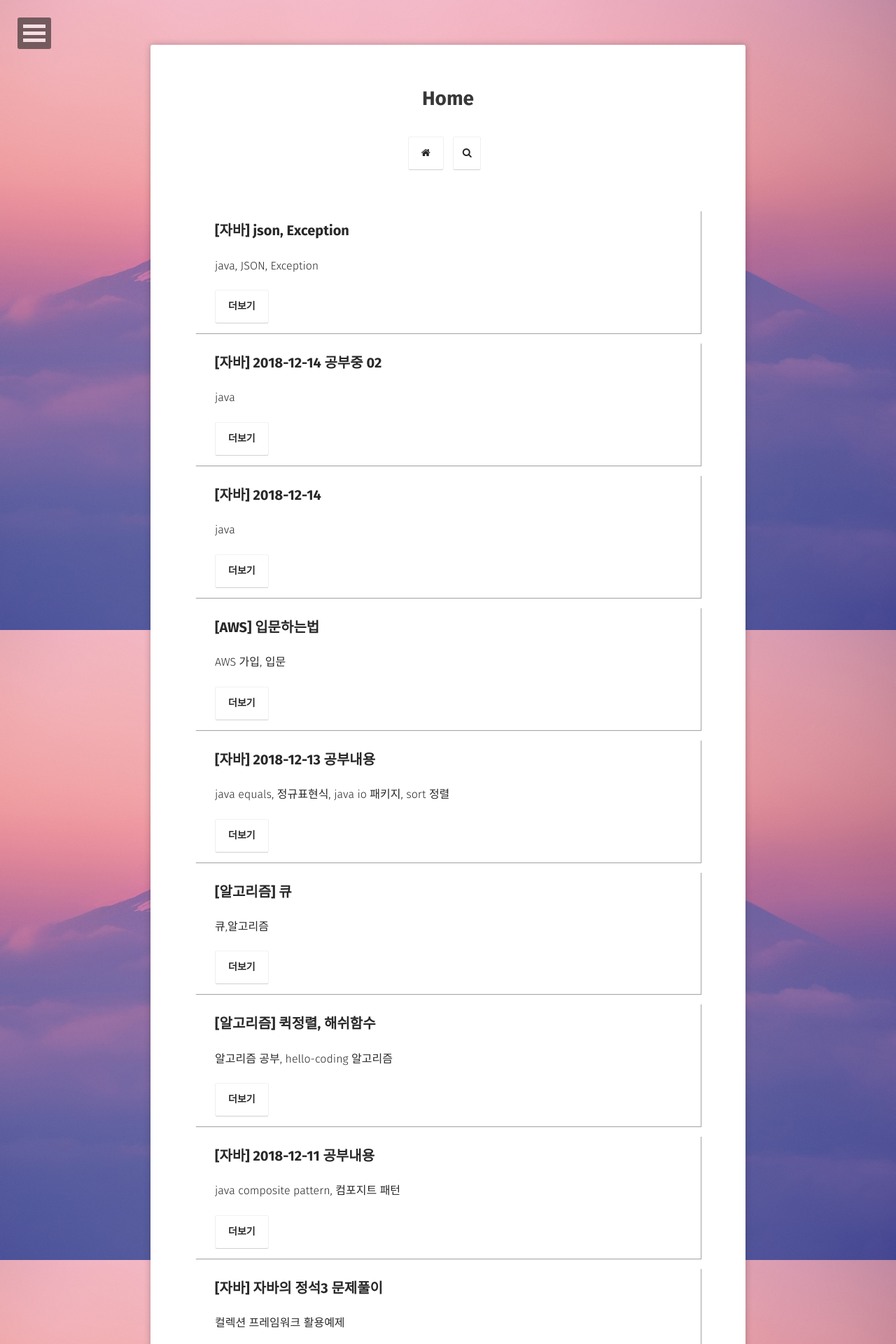
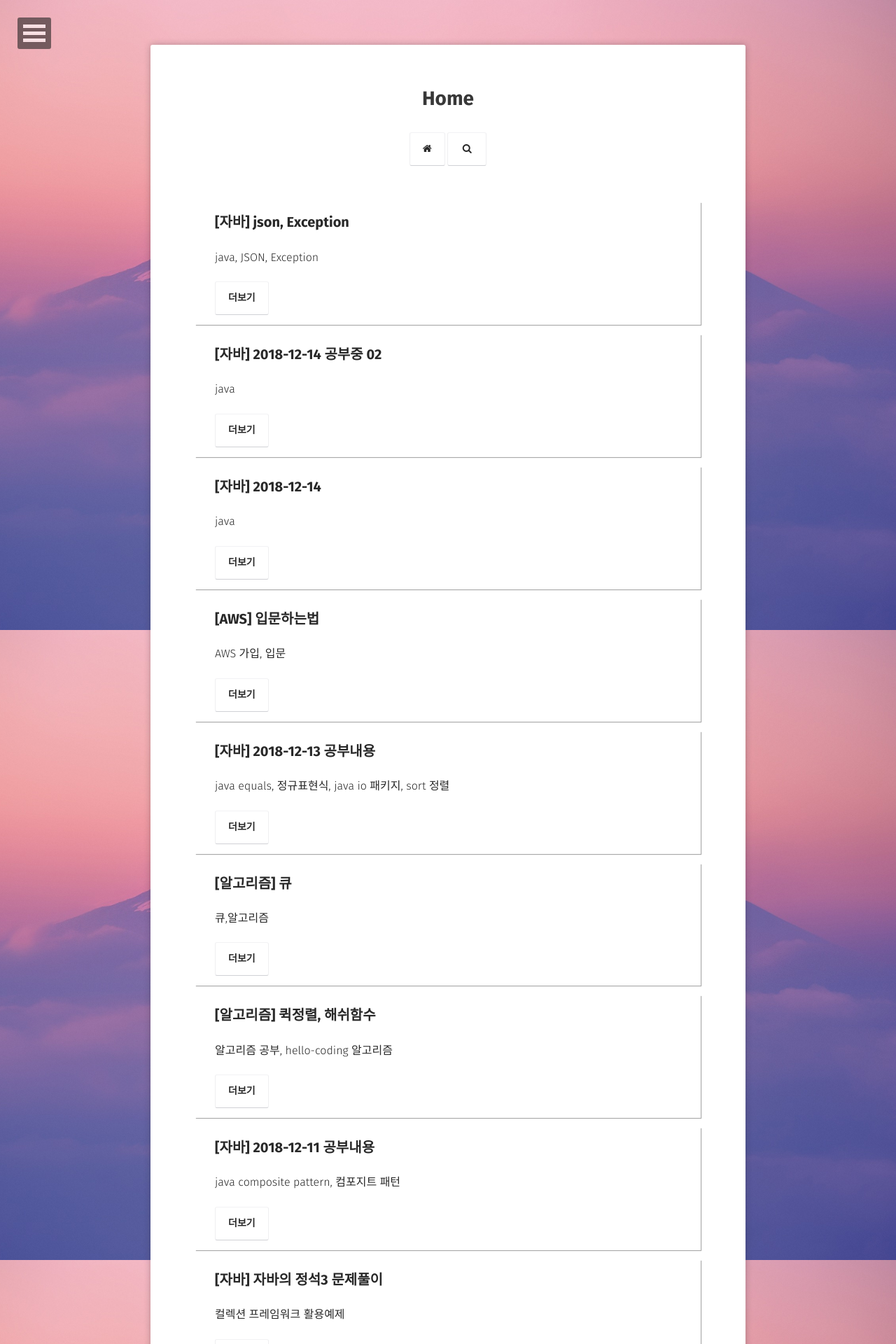
Before and after one commit to choiwono/choiwono.github.io, a Jekyll site: the page built from index.html, in a window 1280 px wide. Shown: the top 1920 px of the page at 70% size. Built offline with Jekyll 4.4.1, drawn with Linux system fonts in a browser that asks for light colours; some web fonts are replaced.

Commit message:
Update home.html

```diff
--- a/_layouts/home.html
+++ b/_layouts/home.html
@@ -20,7 +20,7 @@ layout: compress
                     <a class="btn zoombtn" href="{{site.url}}">
                         <i class="fa fa-home"></i>
                     </a>
-                    <a class="social-btn" href="/search/">
+                    <a class="btn zoombtn" href="/search/">
                         <i class="fa fa-fw fa-search"></i>
                     </a>
                 </div>
```
